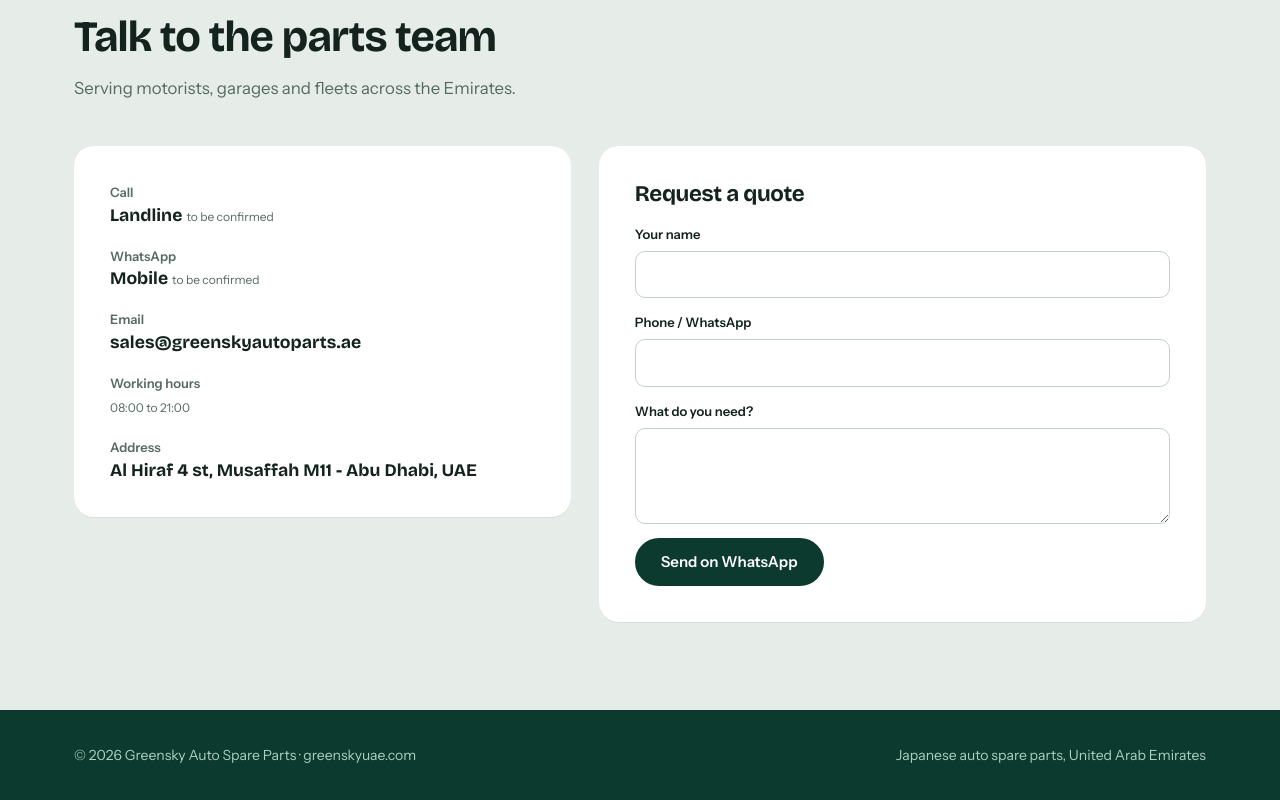
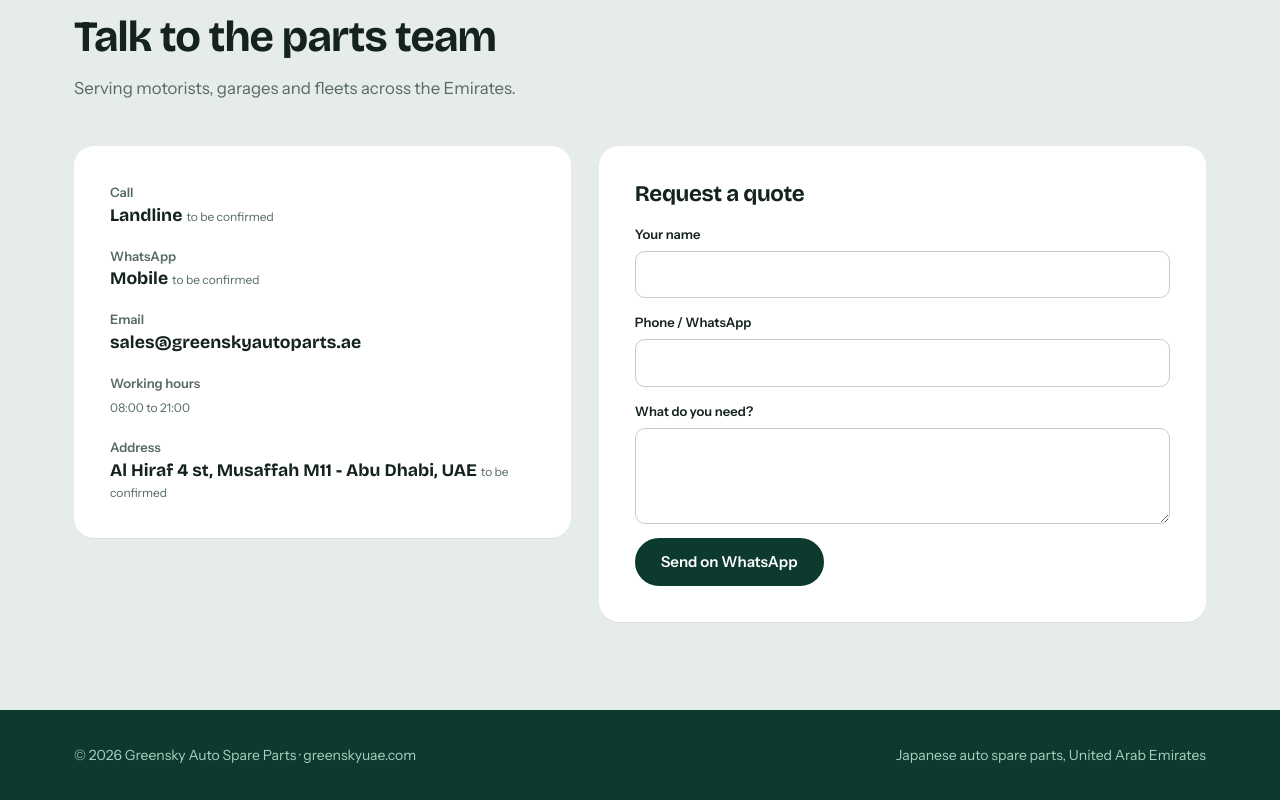
Before and after one commit to greenskyae/website, a plain HTML site: page greensky-website-redesign/index.html in a window 1280 px wide. Shown: the part 4564-5364 px from the top of the page. Drawn offline with nearby package versions, Linux system fonts and the light colour scheme.

Commit message:
Add files via upload

```diff
--- a/greensky-website-redesign/index.html
+++ b/greensky-website-redesign/index.html
@@ -197,7 +197,7 @@ footer .wrap{display:flex;justify-content:space-between;gap:12px;flex-wrap:wrap}
      <dt>WhatsApp</dt><dd><a href="https://wa.me/971500000000">Mobile <span class="tbc">to be confirmed</span></a></dd>
      <dt>Email</dt><dd><a href="mailto:sales@greenskyautoparts.ae">sales@greenskyautoparts.ae</a></dd>
      <dt>Working hours</dt><dd><span class="tbc">08:00 to 21:00</span></dd>
-     <dt>Address</dt><dd>Al Hiraf 4 st, Musaffah M11 - Abu Dhabi, UAE <span class="tbc"></span></dd>
+     <dt>Address</dt><dd>Al Hiraf 4 st, Musaffah M11 - Abu Dhabi, UAE <span class="tbc">to be confirmed</span></dd>
     </dl>
     <form class="panel" id="quote-form">
      <h3 style="margin-bottom:18px;font-size:1.4rem">Request a quote</h3>
```
